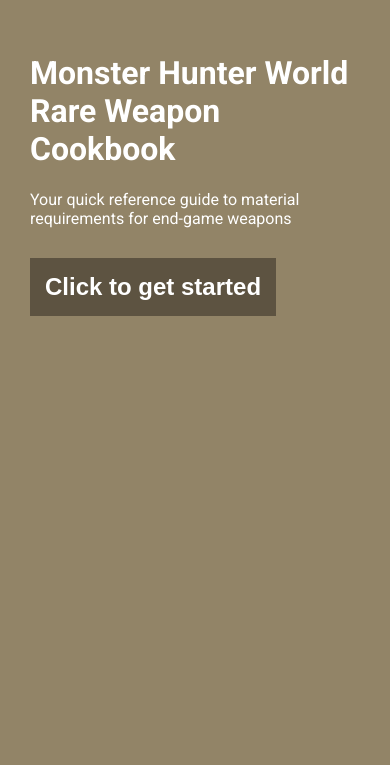
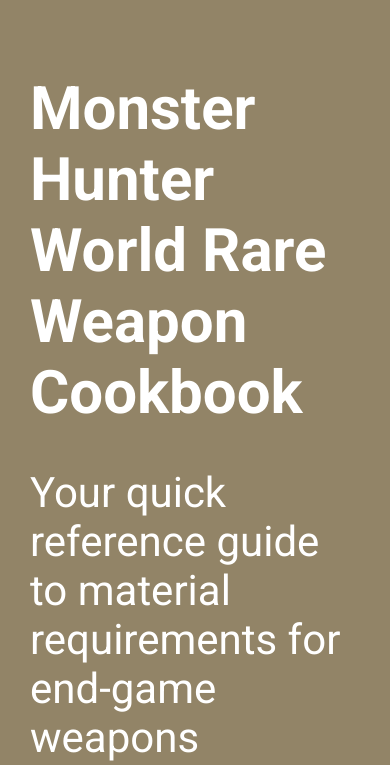
Before and after one commit to FishTankUltraDeluxe/Interactive-Media-Web, a plain HTML site: page Final-Assignment/0-main.html in a window 390 px wide. Shown: the part 136-901 px from the top of the page. Before the commit the page ends 844 px from the top, so only its background shows below. Drawn offline with nearby package versions, Linux system fonts and the light colour scheme.

Commit message:
@media one

```diff
--- a/Final-Assignment/Stylesheets/style.css
+++ b/Final-Assignment/Stylesheets/style.css
@@ -12,6 +12,34 @@
 	color:#fff;
 	padding-top:20vh;
 	padding-bottom:20vh;
+
+}
+
+	#landingHeader{
+
+		font-size: 42px;
+
+	}
+
+	#landingIntro{
+
+		font-size: 20px;
+
+	}
+
+@media only screen and (max-width: 600px) {
+
+	#landingHeader{
+
+		font-size:60px;
+
+	}
+
+	#landingIntro{
+
+		font-size: 42px;
+
+	}
 
 }
 
```
